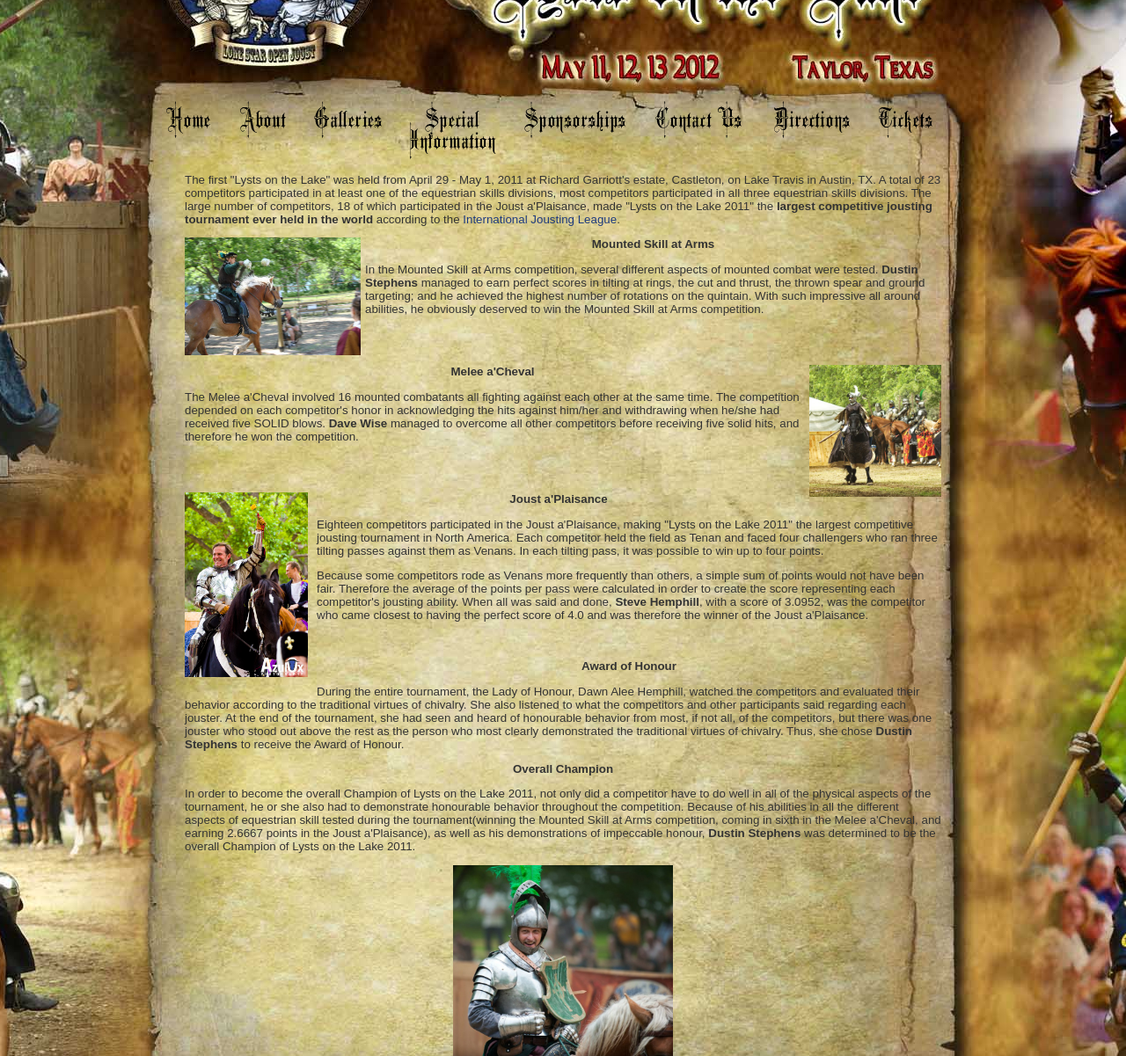
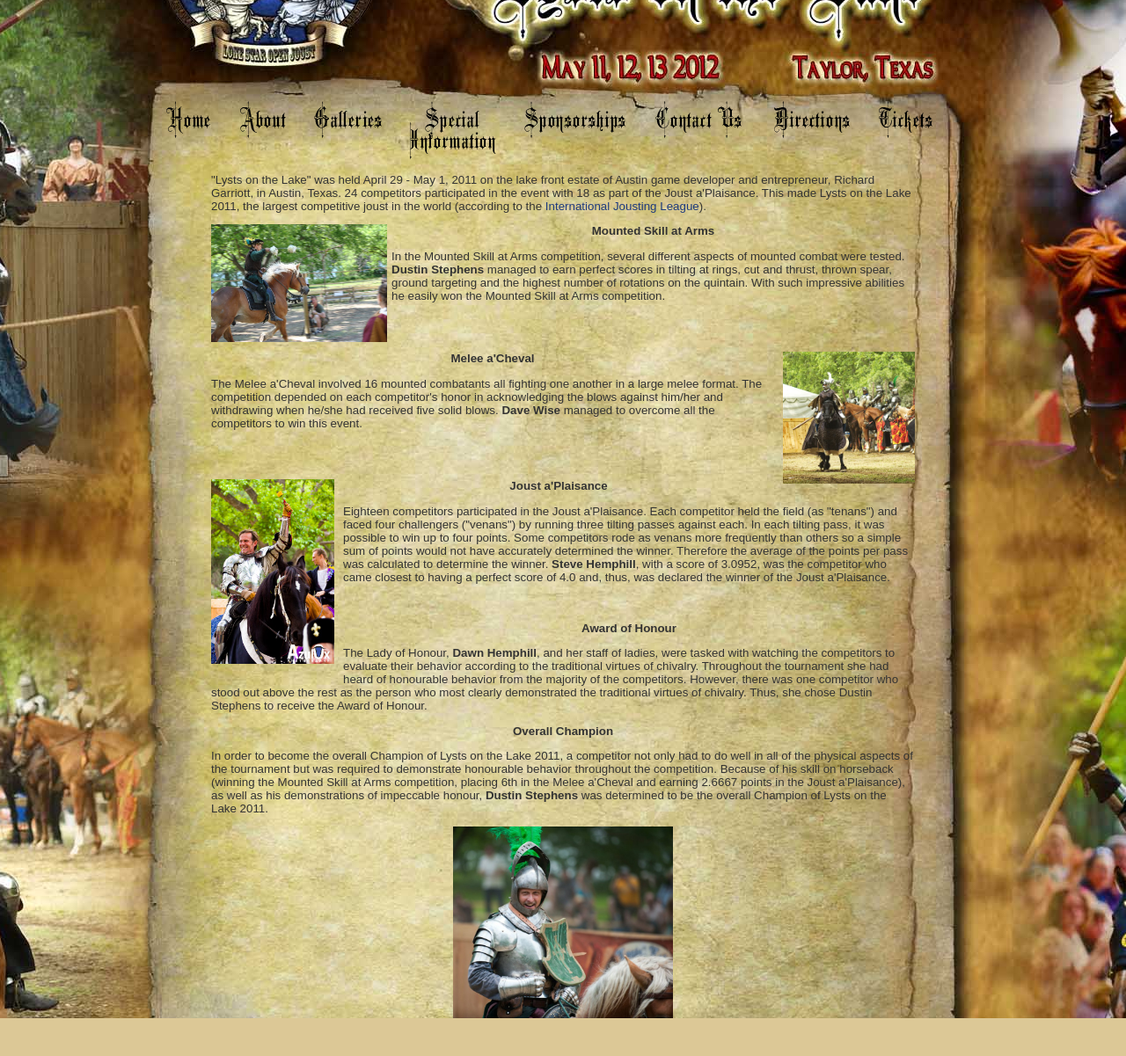
Before and after one commit to XZwanzigX/TexasJoust2012, a PHP site: page /2011.php in a window 1280 px wide. Shown: the part 133-1334 px from the top of the page at 88% size. After the commit the page ends 1291 px from the top, so only its background shows below. Run offline with PHP 8.4, Linux system fonts and the light colour scheme.

Commit message:
* Removed history of jousting * edited 2011 page. * added pic to schedule.

```diff
--- a/2011.php
+++ b/2011.php
@@ -12,15 +12,15 @@
 </head>
 
 <?php include('template/otherPageBegin.php');?>
-
-<p>The first "Lysts on the Lake" was held from April 29 - May 1, 2011 at Richard Garriott's estate, Castleton, on Lake Travis in Austin, TX. A total of 23 competitors participated in at least one of the equestrian skills divisions, most competitors participated in all three equestrian skills divisions. The large number of competitors, 18 of which participated in the Joust a'Plaisance, made "Lysts on the Lake 2011" the <b>largest competitive jousting tournament ever held in the world</b> according to the <a href="http://users.skynet.be/hackamores/EJL/LEJ.htm">International Jousting League</a>.</p>
+<div style="margin: 0 auto; width: 800px;">
+<p>"Lysts on the Lake" was held April 29 - May 1, 2011 on the lake front estate of Austin game developer and entrepreneur, Richard Garriott, in Austin, Texas. 24 competitors participated in the event with 18 as part of the Joust a'Plaisance.  This made Lysts on the Lake 2011, the largest competitive joust in the world (according to the <a href="http://users.skynet.be/hackamores/EJL/LEJ.htm">International Jousting League</a>).</p>
 
 <p><img src="img/2011/DustinBothCabbages.jpg" style="width: 200px; float: left; margin: 0 5px 5px 0;" alt="<b>Dustin Stephens</b>(photo by Lauren Black)">
 
 
     <p><div class="centered-element"><b>Mounted Skill at Arms</b></div>
 
-    <p>In the Mounted Skill at Arms competition, several different aspects of mounted combat were tested. <b>Dustin Stephens</b> managed to earn perfect scores in tilting at rings, the cut and thrust, the thrown spear and ground targeting; and he achieved the highest number of rotations on the quintain. With such impressive all around abilities, he obviously deserved to win the Mounted Skill at Arms competition.
+    <p>In the Mounted Skill at Arms competition, several different aspects of mounted combat were tested. <b>Dustin Stephens</b> managed to earn perfect scores in tilting at rings, cut and thrust, thrown spear, ground targeting and the highest number of rotations on the quintain. With such impressive abilities he easily won the Mounted Skill at Arms competition.
 </p>
 
 <br><br>
@@ -29,7 +29,7 @@
 
     <p><div class="centered-element"><b>Melee a'Cheval</b></div>
 
-    <p>The Melee a'Cheval involved 16 mounted combatants all fighting against each other at the same time. The competition depended on each competitor's honor in acknowledging the hits against him/her and withdrawing when he/she had received five SOLID blows. <b>Dave Wise</b> managed to overcome all other competitors before receiving five solid hits, and therefore he won the competition.
+    <p>The Melee a'Cheval involved 16 mounted combatants all fighting one another in a large melee format. The competition depended on each competitor's honor in acknowledging the blows against him/her and withdrawing when he/she had received five solid blows. <b>Dave Wise</b> managed to overcome all the competitors to win this event.
 </p>
 
 <br><br>
@@ -37,21 +37,20 @@
 
 <p><div class="centered-element"><b>Joust a'Plaisance</b></div>
 
-<p>Eighteen competitors participated in the Joust a'Plaisance, making "Lysts on the Lake 2011" the largest competitive jousting tournament in North America. Each competitor held the field as Tenan and faced four challengers who ran three tilting passes against them as Venans. In each tilting pass, it was possible to win up to four points.
-
-<p>Because some competitors rode as Venans more frequently than others, a simple sum of points would not have been fair. Therefore the average of the points per pass were calculated in order to create the score representing each competitor's jousting ability. When all was said and done, <b>Steve Hemphill</b>, with a score of 3.0952, was the competitor who came closest to having the perfect score of 4.0 and was therefore the winner of the Joust a'Plaisance.
+<p>Eighteen competitors participated in the Joust a'Plaisance.  Each competitor held the field (as "tenans") and faced four challengers ("venans") by running three tilting passes against each. In each tilting pass, it was possible to win up to four points.  Some competitors rode as venans more frequently than others so a simple sum of points would not have accurately determined the winner. Therefore the average of the points per pass was calculated to determine the winner. <b>Steve Hemphill</b>, with a score of 3.0952, was the competitor who came closest to having a perfect score of 4.0 and, thus, was declared the winner of the Joust a'Plaisance.
 
 <br><br><br>
 <p><div class="centered-element"><b>Award of Honour</b></div>
 
-<p>During the entire tournament, the Lady of Honour, Dawn Alee Hemphill, watched the competitors and evaluated their behavior according to the traditional virtues of chivalry. She also listened to what the competitors and other participants said regarding each jouster. At the end of the tournament, she had seen and heard of honourable behavior from most, if not all, of the competitors, but there was one jouster who stood out above the rest as the person who most clearly demonstrated the traditional virtues of chivalry. Thus, she chose <b>Dustin Stephens</b> to receive the Award of Honour.
+<p>The Lady of Honour, <b>Dawn Hemphill</b>, and her staff of ladies, were tasked with watching the competitors to evaluate their behavior according to the traditional virtues of chivalry. Throughout the tournament she had heard of honourable behavior from the majority of the competitors.  However, there was one competitor who stood out above the rest as the person who most clearly demonstrated the traditional virtues of chivalry. Thus, she chose Dustin Stephens to receive the Award of Honour.
 </p>
 
 <p><div class="centered-element"><b>Overall Champion</b></div>
 
-<p>In order to become the overall Champion of Lysts on the Lake 2011, not only did a competitor have to do well in all of the physical aspects of the tournament, he or she also had to demonstrate honourable behavior throughout the competition. Because of his abilities in all the different aspects of equestrian skill tested during the tournament(winning the Mounted Skill at Arms competition, coming in sixth in the Melee a'Cheval, and earning 2.6667 points in the Joust a'Plaisance), as well as his demonstrations of impeccable honour, <b>Dustin Stephens</b> was determined to be the overall Champion of Lysts on the Lake 2011.
+<p>In order to become the overall Champion of Lysts on the Lake 2011, a competitor not only had to do well in all of the physical aspects of the tournament but was required to demonstrate honourable behavior throughout the competition. Because of his skill on horseback (winning the Mounted Skill at Arms competition, placing 6th in the Melee a'Cheval and earning 2.6667 points in the Joust a'Plaisance), as well as his demonstrations of impeccable honour, <b>Dustin Stephens</b> was determined to be the overall Champion of Lysts on the Lake 2011.
+
 <div class="centered-element"><img src="img/2011/DustinStephensPhotoDaleWalter.jpg" style="width: 250px; margin-top:0;"></div>
 
-
+</div>
 <?php include('template/otherPageEnd.php'); ?>
 </html>
--- a/schedule.php
+++ b/schedule.php
@@ -138,5 +138,9 @@
                     <td colspan="2">Site Closes</td>
                 </tr>
             </table>
+
+            <p><div class="centered-element">
+                <img src="img/DaveLadybugJoust.jpg">
+            </div>
     <?php include('template/otherPageEnd.php'); ?>
 </html>
--- a/template/ddNav.php
+++ b/template/ddNav.php
@@ -28,7 +28,7 @@
         <a href="#"   onmouseover="document.specialInfoButton.src='img/template/nav/specialInfoGlow.png'" onmouseout="document.specialInfoButton.src='img/template/nav/specialInfo.png'">
             <img src="img/template/nav/specialInfo.png" name="specialInfoButton"></a>
         <ul>
-            <li><a href="joustingHistory.php">History of Jousting</a></li>
+            <!--<li><a href="joustingHistory.php">History of Jousting</a></li>-->
             <li><a href="links.php">Special Links</a></li>
             <!--<li><a href="hotel.php">Hotel Information</a></li>-->
             <li><a href="pressRelease.php">Press Release</a></li>
```
